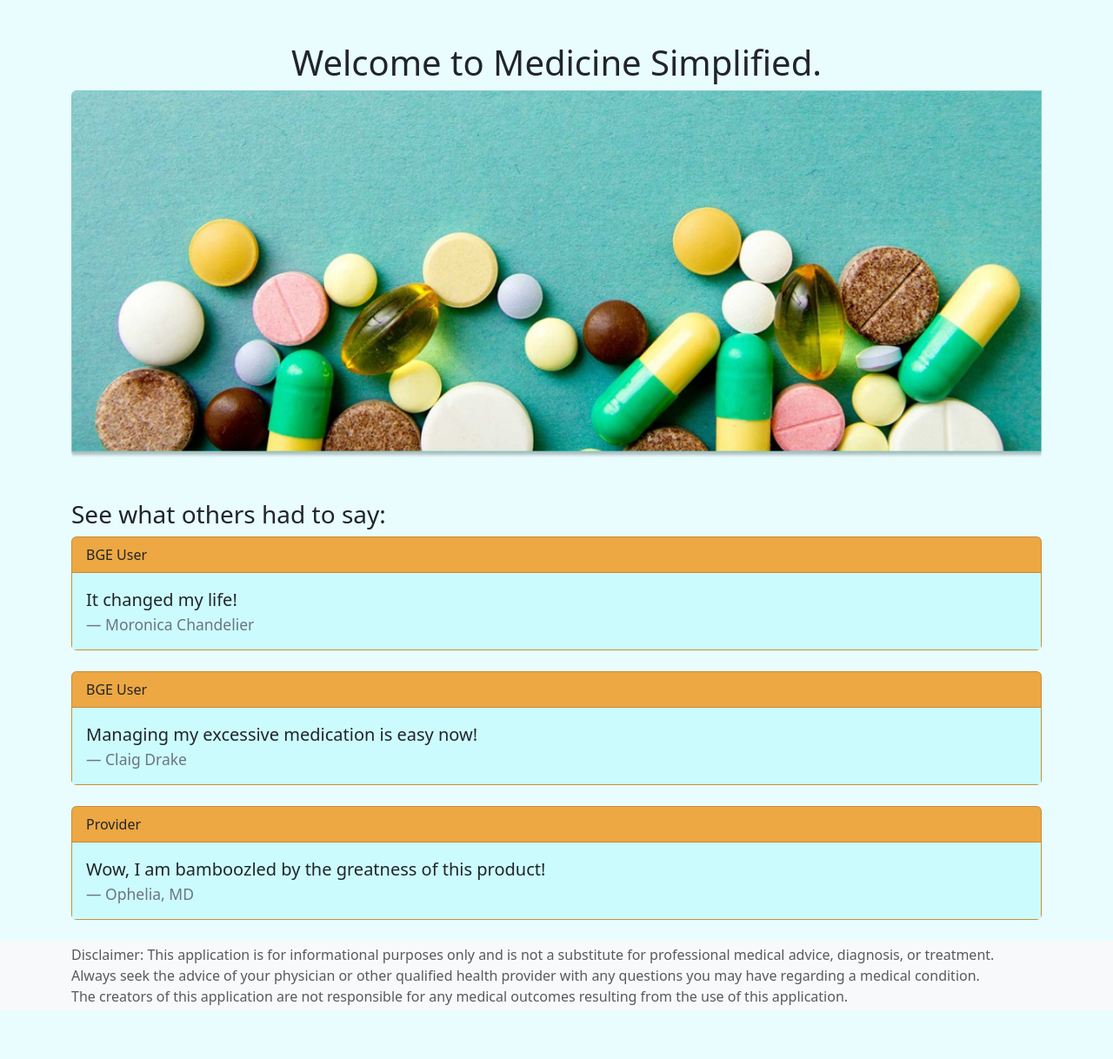
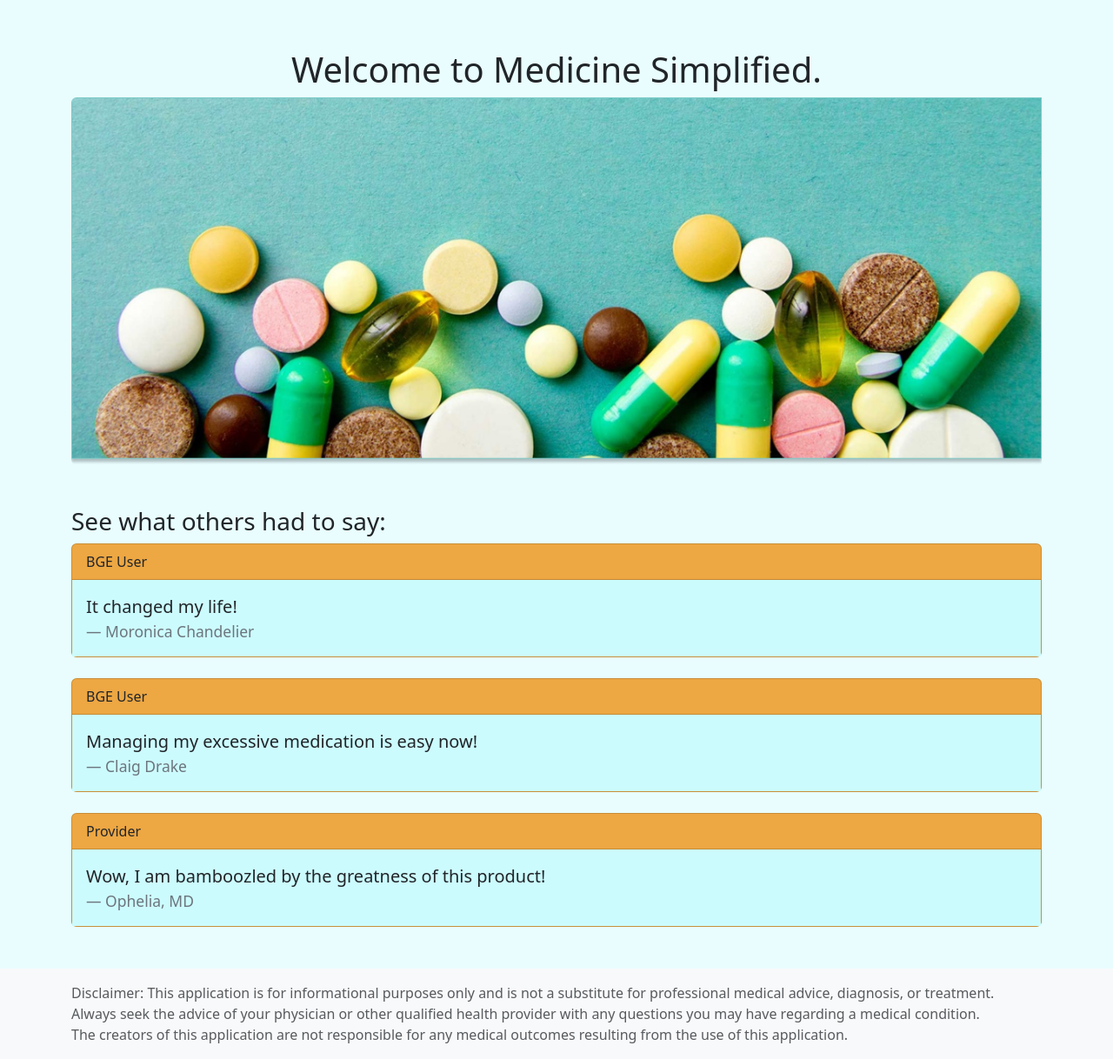
Before and after one commit to kaphelps33/BGE, a Flask app: page / in a window 1280 px wide. Shown: the part 66-1284 px from the top of the page at 87% size. Before the commit the page ends 1228 px from the top, so only its background shows below. Run offline with Flask 3, Linux system fonts and the light colour scheme; some libraries are stand-ins or nearby versions.

Commit message:
Updated footer
Updated footer to remain at the bottom no matter the screen size.

```diff
--- a/app/templates/base.html
+++ b/app/templates/base.html
@@ -17,7 +17,7 @@
 
 </head>
 
-<body style="background-color: #e9fdff;">
+<body class="d-flex flex-column min-vh-100" style="background-color: #e9fdff;">
   {% include "navbar.html" %}
   {% with messages = get_flashed_messages(with_categories=True) %}
   {% if messages %}
@@ -41,7 +41,7 @@
 </body>
 
 <!-- Footer -->
-<footer class="footer bg-light text-center text-lg-start p-1 mt-4">
+<footer class="footer bg-light text-center text-lg-start p-3 mt-auto">
   <div class="container">
     <div class="text-muted">
       <p class="mb-0">Disclaimer: This application is for informational purposes only and is not a substitute for
--- a/app/templates/index.html
+++ b/app/templates/index.html
@@ -39,7 +39,7 @@
     <br>
 
     <!-- Third Quote -->
-    <div class="card" style="background-color: #f4ac45;">
+    <div class="card mb-5" style="background-color: #f4ac45;">
         <div class="card-header">
             Provider
         </div>
```
